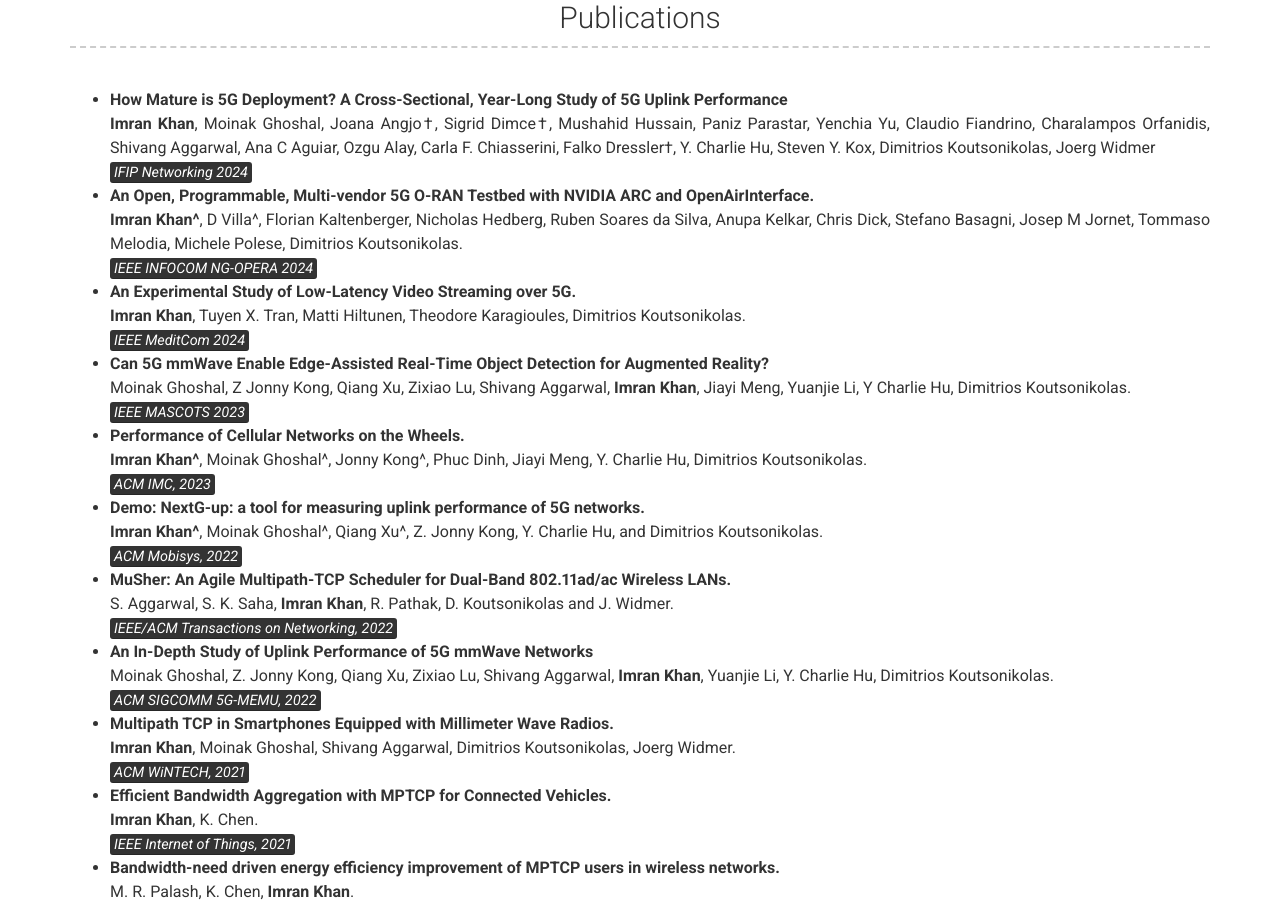
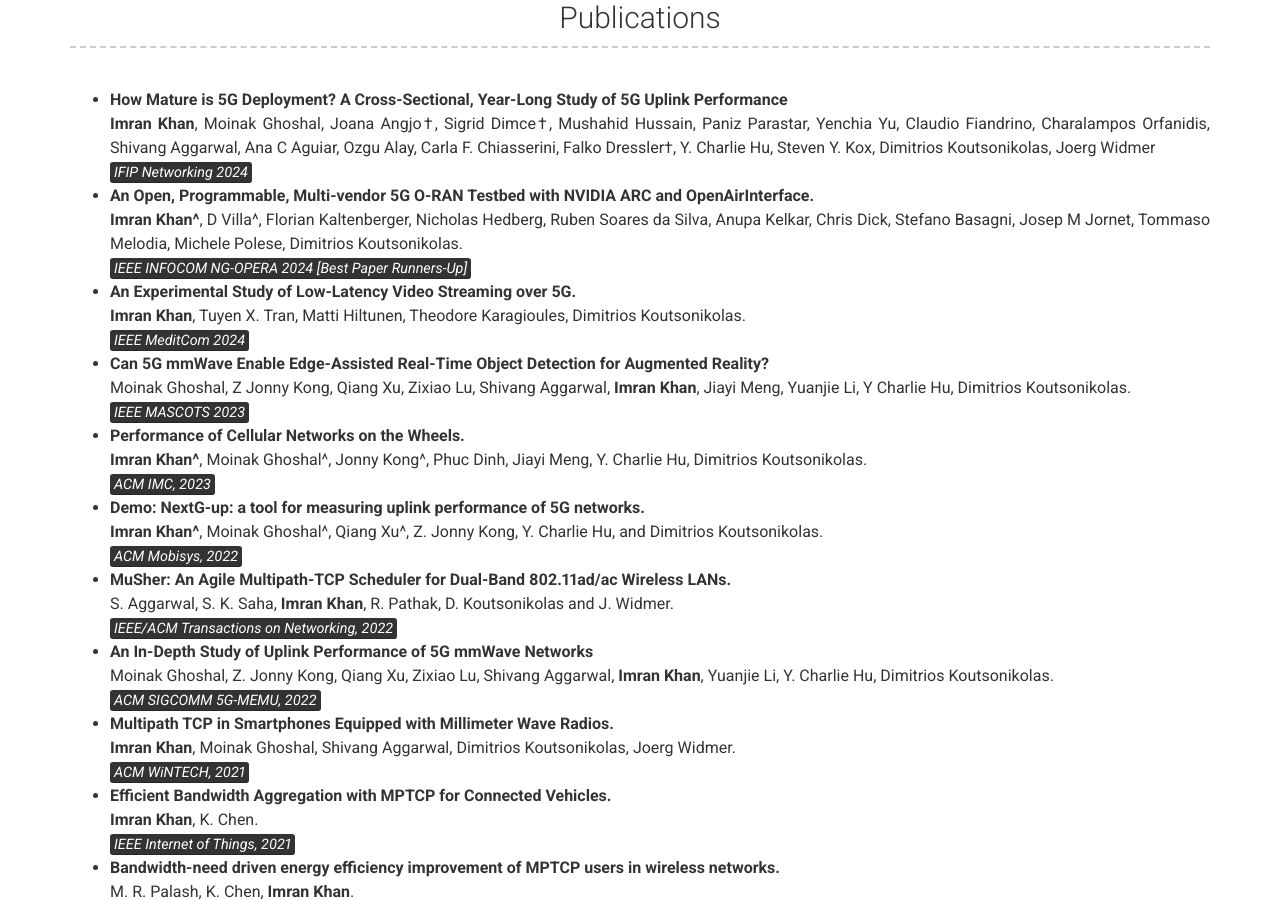
Before and after one commit to imranbuet63/imranbuet63.github.io, a Jekyll site: the page built from index.md, in a window 1280 px wide and 900 px high, scrolled down 552 px. Built offline with Jekyll 4.4.1, drawn with Linux system fonts in a browser that asks for light colours; nearby versions of some CDN libraries.

Commit message:
updated description

```diff
--- a/_config.yml
+++ b/_config.yml
@@ -65,7 +65,7 @@ content:
         <br><em><mark>IFIP Networking 2024</mark></em>
       - <strong>An Open, Programmable, Multi-vendor 5G O-RAN Testbed with NVIDIA ARC and OpenAirInterface.</strong>
         <br>__Imran Khan^__, D Villa^, Florian Kaltenberger, Nicholas Hedberg, Ruben Soares da Silva, Anupa Kelkar, Chris Dick, Stefano Basagni, Josep M Jornet, Tommaso Melodia, Michele Polese, Dimitrios Koutsonikolas.
-        <br><em><mark>IEEE INFOCOM NG-OPERA 2024</mark></em>
+        <br><em><mark>IEEE INFOCOM NG-OPERA 2024 [Best Paper Runners-Up]</mark></em>
       - <strong>An Experimental Study of Low-Latency Video Streaming over 5G.</strong>
         <br>__Imran Khan__, Tuyen X. Tran, Matti Hiltunen, Theodore Karagioules, Dimitrios Koutsonikolas.
         <br><em><mark>IEEE MeditCom 2024</mark></em>
```
